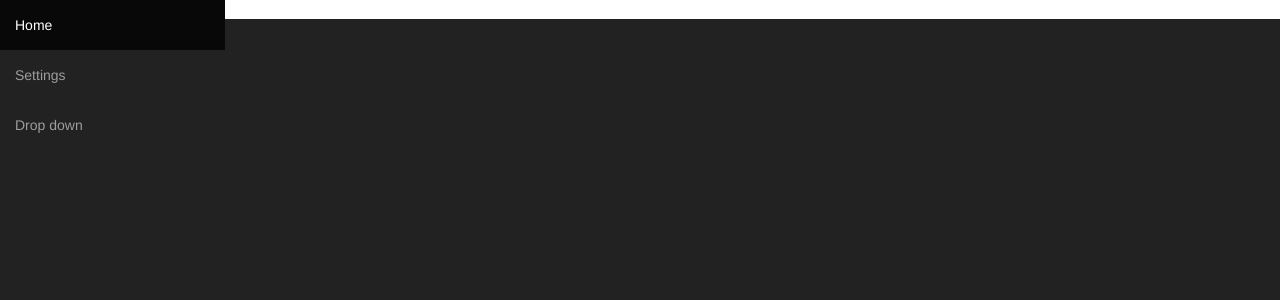
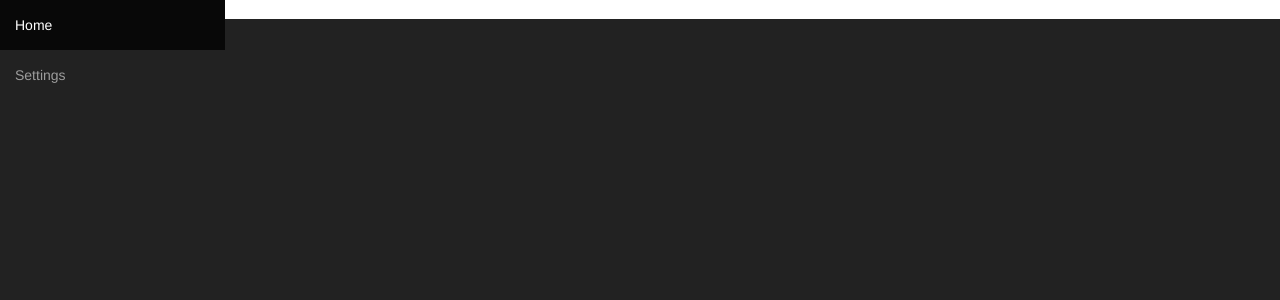
Before and after one commit to robert-sandor/student_management, a Flask app: template app/templates/common/base.html in a window 1280 px wide. Shown: the part 51-351 px from the top of the page. Run offline with Flask 2, Linux system fonts and the light colour scheme; the template is opened without the code that fills it, so the values that code supplies are empty; some libraries are stand-ins or nearby versions.

Commit message:
Adjusted base.html, logout now works

```diff
--- a/app/templates/common/base.html
+++ b/app/templates/common/base.html
@@ -55,7 +55,7 @@
                         </li>
                         <li class="divider"></li>
                         <li>
-                            <a href="#"><i class="fa fa-fw"></i> Log Out</a>
+                            <a href="{{ url_for('auth.logout')}}"><i class="fa fa-fw"></i> Log Out</a>
                         </li>
                     </ul>
                 </li>
@@ -70,17 +70,6 @@
                     <li>
                         <a href="#">Settings</a>
                     </li>
-                    <li>
-                        <a href="javascript:" data-toggle="collapse" data-target="#demo"> Drop down</a>
-                        <ul id="demo" class="collapse">
-                            <li>
-                                <a href="#">Drop down Item</a>
-                            </li>
-                            <li>
-                                <a href="#">Drop down Item</a>
-                            </li>
-                        </ul>
-                    </li>
                 </ul>
             </div>
         </nav>
@@ -90,6 +79,7 @@
             {% block content %}{% endblock %}
         </div>
 
+    </div>
     <script src="http://code.jquery.com/jquery-1.10.2.min.js"></script>
     <script src="http://netdna.bootstrapcdn.com/bootstrap/3.0.0/js/bootstrap.min.js"></script>
 </body>
```
Also changed, not shown: app/modules/mod_auth/controllers.py (+8 -1 lines).
